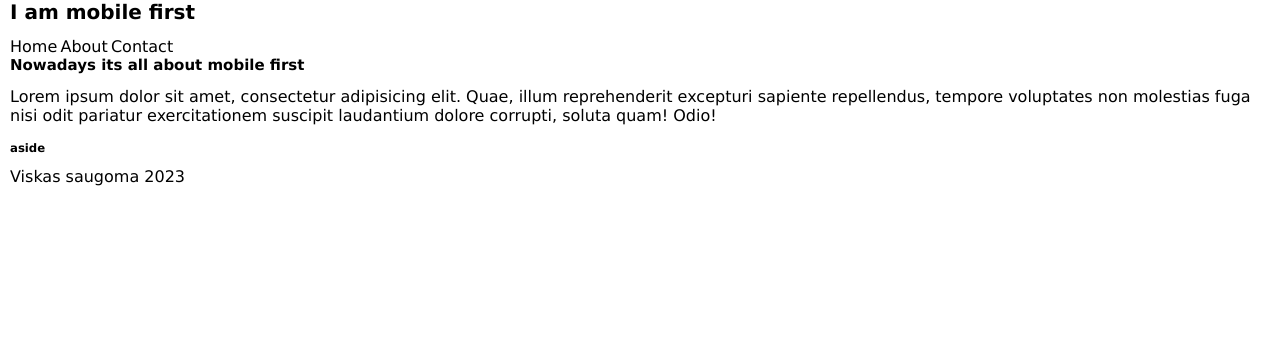
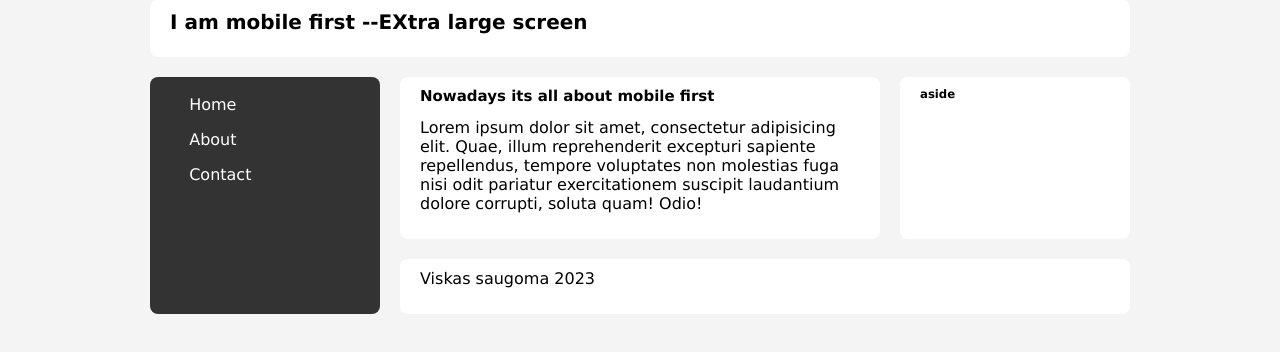
Before and after one commit to MariusCodeAcademy/feu5-9_css_mobile_first_grid_flex, a plain HTML site: page mobileFirst1/index.html in a window 1280 px wide. Drawn offline with Linux system fonts and the light colour scheme.

Commit message:
all resolutions

```diff
--- a/mobileFirst1/css/main.css
+++ b/mobileFirst1/css/main.css
@@ -0,0 +1,98 @@
+body {
+  background-color: #f4f4f4;
+}
+
+/* grid names */
+header {
+  grid-area: headeris;
+}
+.main-nav {
+  grid-area: nav;
+}
+main {
+  grid-area: mainas;
+}
+aside {
+  grid-area: asideas;
+}
+footer {
+  grid-area: footeris;
+}
+
+.element {
+  padding: 1rem 2rem;
+  background-color: white;
+  border-radius: 0.8rem;
+  margin-bottom: 1rem;
+}
+
+.main-nav {
+  background-color: #333;
+  color: white;
+}
+
+.nav__link {
+  font-size: 1.6rem;
+  padding: 0.5em 1.2em;
+  display: inline-block;
+}
+.nav__link:hover {
+  background-color: #565656;
+}
+h1::after {
+  content: ' --Mobile screen';
+}
+/* mobile rezoliucija - 360px iki 500px */
+/* tablet rezoliucija - 500px iki 768px */
+/* tablet rezoliucija - 768px iki 1000px */
+/* extra large rezoliucija - 1000px iki max */
+
+/* tablet rezoliucija - 500px iki 768px */
+@media screen and (min-width: 500px) {
+  h1::after {
+    content: ' --Tablet screen';
+  }
+  .main-grid {
+    display: grid;
+    grid-template-columns: repeat(4, 1fr);
+    grid-template-areas:
+      'headeris headeris headeris headeris'
+      'nav nav nav nav'
+      'mainas mainas asideas asideas'
+      'footeris footeris footeris footeris';
+    gap: 2rem;
+  }
+  .element {
+    margin-bottom: 0;
+  }
+}
+
+/* laptop screen */
+@media screen and (min-width: 768px) {
+  h1::after {
+    content: ' --laptop screen';
+  }
+  .main-grid {
+    grid-template-areas:
+      'headeris headeris headeris headeris'
+      'nav mainas mainas asideas'
+      'nav footeris footeris footeris';
+  }
+
+  .nav__link {
+    display: block;
+  }
+}
+/* large screen */
+@media screen and (min-width: 1000px) {
+  h1::after {
+    content: ' --EXtra large screen';
+  }
+
+  /* padaryti kad container nesipletu daugiau nei 1000px */
+  .container {
+    max-width: 100rem;
+    margin-left: auto;
+    margin-right: auto;
+  }
+}
--- a/mobileFirst1/index.html
+++ b/mobileFirst1/index.html
@@ -16,7 +16,7 @@
 
 <body>
 
-  <div class="container">
+  <div class="container main-grid">
     <header class="element">
       <h1>I am mobile first</h1>
     </header>
```
